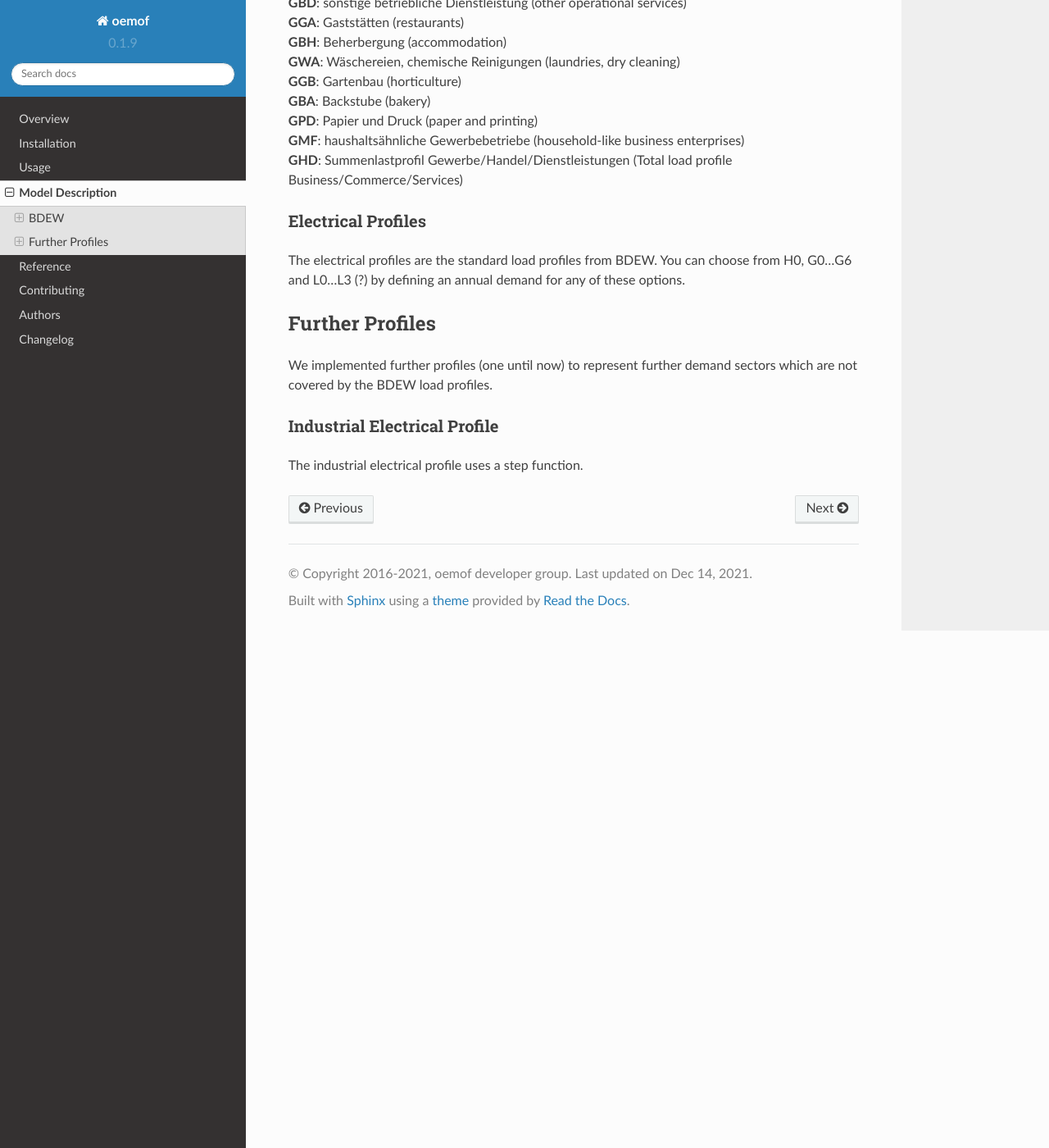
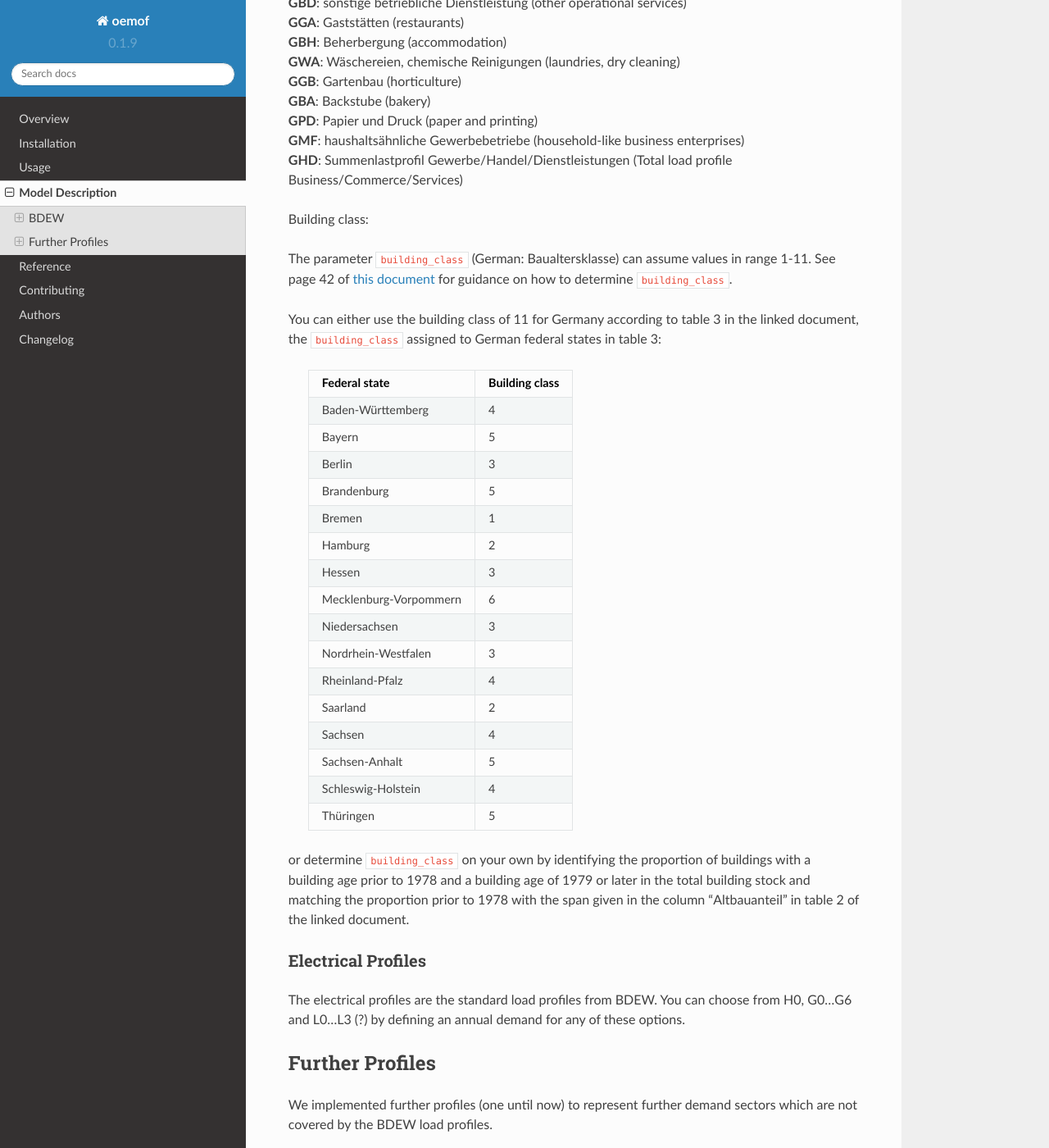
Before and after one commit to oemof/demandlib, a Sphinx documentation site: the page built from docs/description.rst, in a window 1280 px wide and 1400 px high, scrolled down 1180 px. Shown: the whole window at 82% size. Built offline with Sphinx 7.4.7 and the Read the Docs theme 2.0.0, drawn with Linux system fonts in a browser that asks for light colours.

Commit message:
Add explanation of the assignment of values to building_class

```diff
--- a/docs/description.rst
+++ b/docs/description.rst
@@ -59,6 +59,38 @@
 | **GMF**: haushaltsähnliche Gewerbebetriebe (household-like business enterprises)
 | **GHD**: Summenlastprofil Gewerbe/Handel/Dienstleistungen (Total load profile Business/Commerce/Services)
 
+Building class:
+
+The parameter ``building_class`` (German: Baualtersklasse) can assume values in range 1-11.
+See page 42 of `this document <https://www.eko-netz.de/files/eko-netz/download/3.5_standardlastprofile_bgw_information_lastprofile.pdf>`_ for guidance on how to determine ``building_class``.
+
+You can either use the building class of 11 for Germany according to table 3 in the linked document, the ``building_class`` assigned to German federal states in table 3:
+
+    ========================= =====================================
+    Federal state                    Building class
+    ========================= =====================================
+    Baden-Württemberg           4
+    Bayern                      5
+    Berlin                      3
+    Brandenburg                 5
+    Bremen                      1
+    Hamburg                     2
+    Hessen                      3
+    Mecklenburg-Vorpommern      6
+    Niedersachsen               3
+    Nordrhein-Westfalen         3
+    Rheinland-Pfalz             4
+    Saarland                    2
+    Sachsen                     4
+    Sachsen-Anhalt              5
+    Schleswig-Holstein          4
+    Thüringen                   5
+    ========================= =====================================
+
+or determine ``building_class`` on your own by identifying the proportion of buildings with a building age prior to 1978 and a building age of 1979 or later in the total building stock
+and matching the proportion prior to 1978 with the span given in the column "Altbauanteil" in table 2 of the linked document.
+
+
 Electrical Profiles
 ++++++++++++++++++++
 
```
